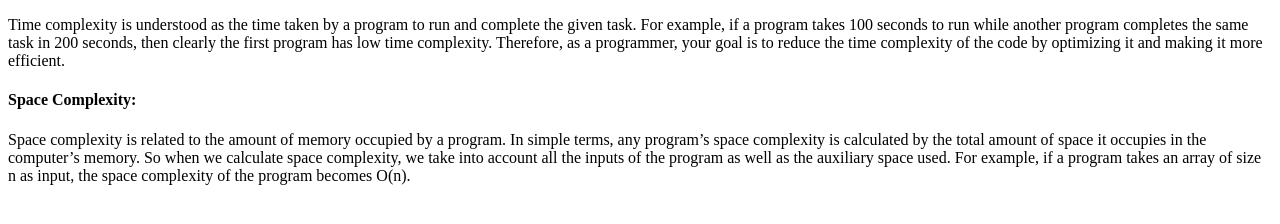
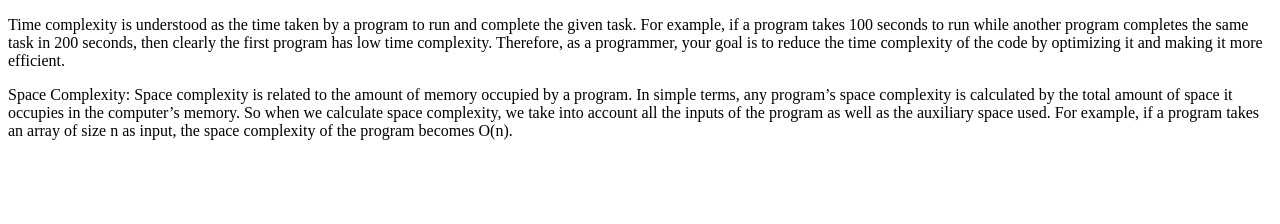
Before and after one commit to acciojob/time-and-space-complexity-hardiksarkar, a website: page main.html in a window 1280 px wide. Drawn offline with Linux system fonts and the light colour scheme.

Commit message:
created a submission

```diff
--- a/main.html
+++ b/main.html
@@ -10,8 +10,7 @@
 	<!-- the entire body must be written by student -->
     <div>
         <p>Time complexity is understood as the time taken by a program to run and complete the given task. For example, if a program takes 100 seconds to run while another program completes the same task in 200 seconds, then clearly the first program has low time complexity. Therefore, as a programmer, your goal is to reduce the time complexity of the code by optimizing it and making it more efficient.</p>
-        <h4>Space Complexity: </h4>
-		<p>Space complexity is related to the amount of memory occupied by a program. In simple terms, any program’s space complexity is calculated by the total amount of space it occupies in the computer’s memory. So when we calculate space complexity, we take into account all the inputs of the program as well as the auxiliary space used. For example, if a program takes an array of size n as input, the space complexity of the program becomes O(n).</p>
+		<p>Space Complexity: Space complexity is related to the amount of memory occupied by a program. In simple terms, any program’s space complexity is calculated by the total amount of space it occupies in the computer’s memory. So when we calculate space complexity, we take into account all the inputs of the program as well as the auxiliary space used. For example, if a program takes an array of size n as input, the space complexity of the program becomes O(n).</p>
     </div>
     <script type="text/javascript" src="./script.js">
 </script>
```
